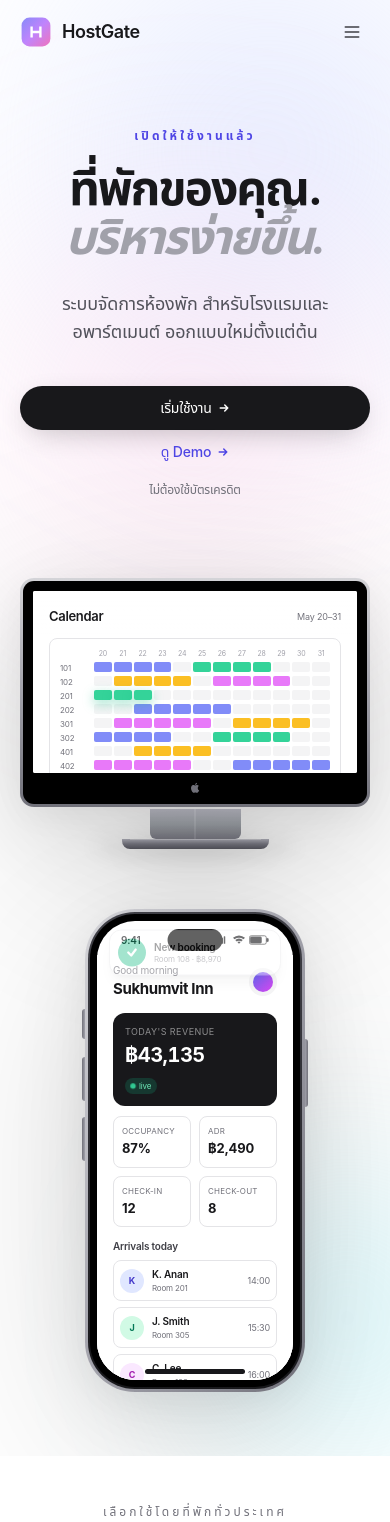
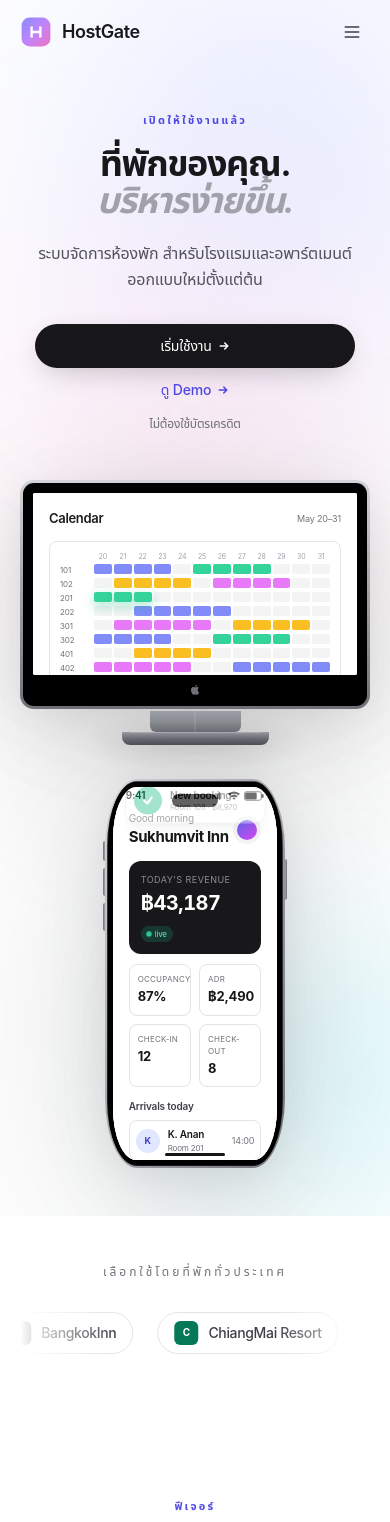
Before and after one commit to paradiddle1r/hostgate, a Next.js app: page / in a window 390 px wide. Shown: the top 1522 px of the page. Built offline with nearby package versions, Linux system fonts and the light colour scheme.

Commit message:
fix: mobile responsive - percentage-based device frames + proper layouts

```diff
--- a/components/FeatureBreakdown.tsx
+++ b/components/FeatureBreakdown.tsx
@@ -137,7 +137,7 @@
   ];
 
   return (
-    <section className="relative py-24 lg:py-32">
+    <section className="relative py-20 lg:py-32">
       <div className="mx-auto max-w-7xl px-5 lg:px-8">
         <Reveal>
           <SectionHeader
@@ -151,7 +151,7 @@
           />
         </Reveal>
 
-        <div className="mt-20 space-y-32 lg:space-y-44">
+        <div className="mt-16 space-y-20 sm:mt-20 sm:space-y-28 lg:space-y-44">
           {rows.map((row, i) => (
             <FeatureRowComponent key={i} row={row} reversed={i % 2 === 1} />
           ))}
@@ -165,15 +165,19 @@
   const { locale } = useI18n();
 
   const deviceFrame = (
-    <div className="tilt">
-      {row.device === "studio" && <StudioDisplay>{row.scene}</StudioDisplay>}
+    <div className="tilt mx-auto w-full">
+      {row.device === "studio" && (
+        <div className="mx-auto w-full max-w-lg lg:max-w-none">
+          <StudioDisplay>{row.scene}</StudioDisplay>
+        </div>
+      )}
       {row.device === "ipad" && (
-        <div className="mx-auto max-w-[480px]">
+        <div className="mx-auto w-full max-w-md lg:max-w-[520px]">
           <IpadFrame orientation="landscape">{row.scene}</IpadFrame>
         </div>
       )}
       {row.device === "iphone" && (
-        <div className="mx-auto max-w-[260px]">
+        <div className="mx-auto w-[200px] sm:w-[240px] lg:w-[280px]">
           <IPhoneFrame>{row.scene}</IPhoneFrame>
         </div>
       )}
@@ -182,14 +186,16 @@
 
   const text = (
     <div>
-      <p className="text-xs font-semibold uppercase tracking-[0.25em] text-indigo-600">
+      <p className="text-[11px] font-semibold uppercase tracking-[0.2em] text-indigo-600 sm:text-xs sm:tracking-[0.25em]">
         {pick(row.eyebrow, locale)}
       </p>
-      <h3 className="mt-4 whitespace-pre-line text-4xl font-semibold leading-[1.05] tracking-[-0.03em] text-zinc-900 lg:text-5xl">
+      <h3 className="mt-3 whitespace-pre-line text-3xl font-semibold leading-[1.05] tracking-[-0.03em] text-zinc-900 sm:mt-4 sm:text-4xl lg:text-5xl">
         {pick(row.title, locale)}
       </h3>
-      <p className="mt-5 text-lg leading-relaxed text-zinc-600">{pick(row.desc, locale)}</p>
-      <ul className="mt-6 space-y-2.5">
+      <p className="mt-4 text-base leading-relaxed text-zinc-600 sm:mt-5 sm:text-lg">
+        {pick(row.desc, locale)}
+      </p>
+      <ul className="mt-5 space-y-2 sm:mt-6 sm:space-y-2.5">
         {row.bullets.map((b, i) => (
           <li key={i} className="flex items-start gap-3 text-sm text-zinc-700">
             <svg viewBox="0 0 20 20" className="mt-0.5 h-4 w-4 flex-none text-zinc-900" fill="currentColor">
@@ -204,7 +210,7 @@
 
   return (
     <Reveal>
-      <div className={`grid gap-12 lg:grid-cols-2 lg:gap-16 ${reversed ? "lg:grid-flow-dense" : ""}`}>
+      <div className={`grid gap-10 lg:grid-cols-2 lg:gap-16 ${reversed ? "lg:grid-flow-dense" : ""}`}>
         <div className={`flex items-center ${reversed ? "lg:col-start-2" : ""}`}>{text}</div>
         <div className={`flex items-center ${reversed ? "lg:col-start-1" : ""}`}>{deviceFrame}</div>
       </div>
--- a/components/Features.tsx
+++ b/components/Features.tsx
@@ -64,12 +64,14 @@
 }) {
   return (
     <div className="mx-auto max-w-3xl text-center">
-      <p className="text-xs font-semibold uppercase tracking-[0.2em] text-indigo-600">{badge}</p>
-      <h2 className="mt-4 text-4xl font-semibold tracking-[-0.03em] text-zinc-900 sm:text-5xl lg:text-6xl">
+      <p className="text-[11px] font-semibold uppercase tracking-[0.2em] text-indigo-600 sm:text-xs">
+        {badge}
+      </p>
+      <h2 className="mt-3 text-3xl font-semibold tracking-[-0.03em] text-zinc-900 sm:mt-4 sm:text-4xl md:text-5xl lg:text-6xl">
         {title}
       </h2>
       {subtitle && (
-        <p className="mt-4 text-lg text-zinc-600">{subtitle}</p>
+        <p className="mt-3 text-base text-zinc-600 sm:mt-4 sm:text-lg">{subtitle}</p>
       )}
     </div>
   );
--- a/components/Hero.tsx
+++ b/components/Hero.tsx
@@ -11,7 +11,7 @@
   const { locale, t } = useI18n();
 
   return (
-    <section className="relative isolate overflow-hidden pt-32 pb-16 lg:pt-48 lg:pb-28">
+    <section className="relative isolate overflow-hidden pt-28 pb-12 sm:pt-32 sm:pb-16 lg:pt-48 lg:pb-28">
       {/* Animated mesh gradient */}
       <div className="mesh-bg">
         <div className="blob" />
@@ -20,14 +20,14 @@
       <div className="mx-auto max-w-7xl px-5 lg:px-8">
         <div className="mx-auto max-w-4xl text-center">
           <p
-            className="hero-anim text-xs font-semibold uppercase tracking-[0.25em] text-indigo-600"
+            className="hero-anim text-[11px] font-semibold uppercase tracking-[0.2em] text-indigo-600 sm:text-xs sm:tracking-[0.25em]"
             style={{ animationDelay: "0.05s" }}
           >
             {pick(t.hero.badge, locale)}
           </p>
 
           <h1
-            className="hero-anim mt-5 text-5xl font-semibold leading-[1.02] tracking-[-0.045em] text-zinc-900 sm:text-7xl lg:text-[6.5rem]"
+            className="hero-anim mt-4 text-4xl font-semibold leading-[1.05] tracking-[-0.04em] text-zinc-900 sm:mt-5 sm:text-6xl sm:leading-[1.02] sm:tracking-[-0.045em] lg:text-[6.5rem]"
             style={{ animationDelay: "0.15s" }}
           >
             {pick(t.hero.title1, locale)}
@@ -36,19 +36,19 @@
           </h1>
 
           <p
-            className="hero-anim mx-auto mt-7 max-w-xl text-lg text-zinc-600 sm:text-xl"
+            className="hero-anim mx-auto mt-5 max-w-xl text-base leading-relaxed text-zinc-600 sm:mt-7 sm:text-lg lg:text-xl"
             style={{ animationDelay: "0.25s" }}
           >
             {pick(t.hero.subtitle, locale)}
           </p>
 
           <div
-            className="hero-anim mt-10 flex flex-col items-center justify-center gap-3 sm:flex-row"
+            className="hero-anim mt-8 flex flex-col items-center justify-center gap-3 sm:mt-10 sm:flex-row"
             style={{ animationDelay: "0.35s" }}
           >
             <Link
               href="#pricing"
-              className="group inline-flex w-full items-center justify-center gap-1.5 rounded-full bg-zinc-900 px-6 py-3 text-sm font-medium text-white shadow-[0_8px_30px_-10px_rgba(0,0,0,0.3)] transition hover:bg-zinc-800 hover:shadow-[0_12px_36px_-10px_rgba(0,0,0,0.4)] sm:w-auto"
+              className="group inline-flex w-full max-w-xs items-center justify-center gap-1.5 rounded-full bg-zinc-900 px-6 py-3 text-sm font-medium text-white shadow-[0_8px_30px_-10px_rgba(0,0,0,0.3)] transition hover:bg-zinc-800 hover:shadow-[0_12px_36px_-10px_rgba(0,0,0,0.4)] sm:w-auto"
             >
               {pick(t.hero.ctaPrimary, locale)}
               <svg viewBox="0 0 16 16" className="h-3 w-3 transition group-hover:translate-x-0.5" fill="none" stroke="currentColor" strokeWidth="2">
@@ -57,7 +57,7 @@
             </Link>
             <Link
               href="#screenshots"
-              className="group inline-flex w-full items-center justify-center gap-1.5 text-sm font-medium text-indigo-600 transition hover:text-indigo-700 sm:w-auto"
+              className="group inline-flex w-full max-w-xs items-center justify-center gap-1.5 text-sm font-medium text-indigo-600 transition hover:text-indigo-700 sm:w-auto"
             >
               <span className="link-underline">{pick(t.hero.ctaSecondary, locale)}</span>
               <svg viewBox="0 0 16 16" className="h-3 w-3 transition group-hover:translate-x-0.5" fill="none" stroke="currentColor" strokeWidth="2">
@@ -66,34 +66,43 @@
             </Link>
           </div>
 
-          <p className="hero-anim mt-5 text-xs text-zinc-500" style={{ animationDelay: "0.45s" }}>
+          <p className="hero-anim mt-4 text-xs text-zinc-500 sm:mt-5" style={{ animationDelay: "0.45s" }}>
             {pick(t.hero.note, locale)}
           </p>
         </div>
 
-        {/* Studio Display + iPhone composition */}
+        {/* Devices */}
         <div
-          className="hero-anim relative mx-auto mt-20 max-w-5xl lg:mt-24"
+          className="hero-anim relative mx-auto mt-12 max-w-5xl sm:mt-16 lg:mt-24"
           style={{ animationDelay: "0.6s" }}
         >
-          <div className="tilt mx-auto">
+          {/* Mobile / Tablet: stack devices */}
+          <div className="flex flex-col items-center gap-6 lg:hidden">
+            <div className="w-full max-w-xl">
+              <div className="tilt">
                 <StudioDisplay>
                   <AnimatedDashboard />
                 </StudioDisplay>
               </div>
-
-          {/* iPhone floats bottom-right */}
-          <div className="absolute right-2 bottom-2 hidden w-[160px] float sm:right-4 sm:bottom-8 sm:block md:right-8 md:bottom-12 md:w-[200px] lg:right-16 lg:bottom-16 lg:w-[240px]">
+            </div>
+            <div className="w-[180px] sm:w-[220px]">
               <div className="tilt">
                 <IPhoneFrame>
                   <AnimatedMobile />
                 </IPhoneFrame>
               </div>
             </div>
+          </div>
 
-          {/* Mobile-only iPhone */}
-          <div className="mt-12 flex justify-center sm:hidden">
-            <div className="w-[220px]">
+          {/* Desktop: Studio Display with floating iPhone */}
+          <div className="hidden lg:block">
+            <div className="tilt mx-auto">
+              <StudioDisplay>
+                <AnimatedDashboard />
+              </StudioDisplay>
+            </div>
+            <div className="absolute right-16 bottom-16 w-[240px] float">
+              <div className="tilt">
                 <IPhoneFrame>
                   <AnimatedMobile />
                 </IPhoneFrame>
@@ -101,6 +110,7 @@
             </div>
           </div>
         </div>
+      </div>
     </section>
   );
 }
--- a/components/IPhoneFrame.tsx
+++ b/components/IPhoneFrame.tsx
@@ -3,10 +3,12 @@
 import { ReactNode } from "react";
 
 /**
- * iPhone 15 Pro-inspired frame — pure CSS.
- * Refined proportions:
- *   - Dynamic Island width ≈ 28% of screen (matches real device)
- *   - Titanium frame with subtle gradient + inner dark bezel
+ * iPhone 15 Pro-inspired frame — pure CSS, fully responsive.
+ *
+ * Sizing strategy:
+ *   - All inner elements (notch, frame, buttons) use % values relative to
+ *     the device width, so the device looks correct at any size.
+ *   - Use `style.width` (px) via wrapper, or `w-full max-w-[Xpx]`.
  */
 export default function IPhoneFrame({
   children,
@@ -18,32 +20,29 @@
   return (
     <div className={`relative mx-auto w-full max-w-[280px] device-shadow ${className}`}>
       {/* Titanium outer frame */}
-      <div className="relative rounded-[50px] bg-gradient-to-br from-[#d4d4d8] via-[#a1a1aa] to-[#71717a] p-[3px]">
+      <div className="relative rounded-[18%] bg-gradient-to-br from-[#d4d4d8] via-[#a1a1aa] to-[#71717a] p-[1.1%]">
         {/* Mid-frame dark bezel */}
-        <div className="relative rounded-[47px] bg-gradient-to-b from-[#3f3f46] to-[#18181b] p-[2px]">
+        <div className="relative rounded-[17%] bg-gradient-to-b from-[#3f3f46] to-[#18181b] p-[0.7%]">
           {/* Inner black bezel */}
-          <div className="relative rounded-[45px] bg-black p-[7px]">
+          <div className="relative rounded-[16%] bg-black p-[2.6%]">
             {/* Screen */}
-            <div className="relative overflow-hidden rounded-[38px] bg-white">
-              {/* Dynamic Island — ~28% of screen width, proportional */}
-              <div className="pointer-events-none absolute left-1/2 top-2 z-30 h-[22px] w-[28%] max-w-[80px] -translate-x-1/2 rounded-full bg-black" />
+            <div className="relative overflow-hidden rounded-[14%] bg-white">
+              {/* Dynamic Island — ~28% of screen width */}
+              <div className="pointer-events-none absolute left-1/2 top-[2%] z-30 h-[3.5%] w-[28%] -translate-x-1/2 rounded-full bg-black" />
 
               {/* Status bar */}
-              <div className="relative z-20 flex h-[34px] items-center justify-between px-6 pt-1 text-[10px] font-semibold text-zinc-900">
+              <div className="relative z-20 flex h-[5.5%] items-center justify-between px-[8%] pt-[1%] text-[10px] font-semibold text-zinc-900">
                 <span>9:41</span>
                 <span className="flex items-center gap-1">
-                  {/* Signal */}
                   <svg viewBox="0 0 16 10" className="h-2.5 w-3" fill="currentColor">
                     <rect x="0" y="6" width="2" height="4" rx="0.5" />
                     <rect x="3" y="4" width="2" height="6" rx="0.5" />
                     <rect x="6" y="2" width="2" height="8" rx="0.5" />
                     <rect x="9" y="0" width="2" height="10" rx="0.5" />
                   </svg>
-                  {/* WiFi */}
                   <svg viewBox="0 0 16 12" className="h-2.5 w-3" fill="currentColor">
                     <path d="M8 0a14 14 0 00-8 3l2 2a11 11 0 0112 0l2-2a14 14 0 00-8-3zm0 4a8 8 0 00-5 2l2 2a5 5 0 016 0l2-2a8 8 0 00-5-2zm0 4a3 3 0 00-2 1l2 2 2-2a3 3 0 00-2-1z" />
                   </svg>
-                  {/* Battery */}
                   <svg viewBox="0 0 26 12" className="h-2.5 w-5" fill="none" stroke="currentColor" strokeWidth="1">
                     <rect x="0.5" y="0.5" width="22" height="11" rx="2.5" />
                     <rect x="2" y="2" width="14" height="8" rx="1" fill="currentColor" />
@@ -56,19 +55,19 @@
               <div className="aspect-[9/19.5] w-full bg-white">{children}</div>
 
               {/* Home indicator */}
-              <div className="pointer-events-none absolute inset-x-0 bottom-1.5 z-30 flex justify-center">
-                <span className="h-[5px] w-[100px] rounded-full bg-zinc-900" />
+              <div className="pointer-events-none absolute inset-x-0 bottom-[1%] z-30 flex justify-center">
+                <span className="h-[0.6%] min-h-[3px] w-[36%] rounded-full bg-zinc-900" />
               </div>
             </div>
           </div>
         </div>
       </div>
 
-      {/* Side buttons */}
-      <span className="absolute -left-[3px] top-[100px] h-[30px] w-[3px] rounded-l-md bg-gradient-to-r from-[#71717a] to-[#a1a1aa]" />
-      <span className="absolute -left-[3px] top-[148px] h-[44px] w-[3px] rounded-l-md bg-gradient-to-r from-[#71717a] to-[#a1a1aa]" />
-      <span className="absolute -left-[3px] top-[208px] h-[44px] w-[3px] rounded-l-md bg-gradient-to-r from-[#71717a] to-[#a1a1aa]" />
-      <span className="absolute -right-[3px] top-[130px] h-[68px] w-[3px] rounded-r-md bg-gradient-to-l from-[#71717a] to-[#a1a1aa]" />
+      {/* Side buttons — percentage positioning so they stay in proportion */}
+      <span className="absolute -left-[1%] top-[16%] h-[5%] w-[1%] min-w-[2px] rounded-l-sm bg-gradient-to-r from-[#71717a] to-[#a1a1aa]" />
+      <span className="absolute -left-[1%] top-[23%] h-[7%] w-[1%] min-w-[2px] rounded-l-sm bg-gradient-to-r from-[#71717a] to-[#a1a1aa]" />
+      <span className="absolute -left-[1%] top-[32%] h-[7%] w-[1%] min-w-[2px] rounded-l-sm bg-gradient-to-r from-[#71717a] to-[#a1a1aa]" />
+      <span className="absolute -right-[1%] top-[20.5%] h-[10.5%] w-[1%] min-w-[2px] rounded-r-sm bg-gradient-to-l from-[#71717a] to-[#a1a1aa]" />
     </div>
   );
 }
--- a/components/Screenshots.tsx
+++ b/components/Screenshots.tsx
@@ -14,7 +14,7 @@
   const { locale, t } = useI18n();
 
   return (
-    <section id="screenshots" className="relative bg-zinc-50/60 py-24 lg:py-36">
+    <section id="screenshots" className="relative bg-zinc-50/60 py-20 lg:py-36">
       <div className="mx-auto max-w-7xl px-5 lg:px-8">
         <Reveal>
           <SectionHeader
@@ -24,29 +24,26 @@
           />
         </Reveal>
 
-        {/* 3-device lineup: Studio Display + iPad + iPhone */}
+        {/* Stacked on mobile/tablet, row on lg+ */}
         <Reveal variant="scale" delay={150}>
-          <div className="mx-auto mt-16 flex max-w-6xl flex-col items-end gap-8 md:flex-row md:items-end md:gap-6 lg:gap-10">
-            {/* Studio Display (biggest, takes flex-1) */}
-            <div className="w-full md:flex-1">
+          <div className="mx-auto mt-12 max-w-6xl lg:mt-16">
+            {/* Mobile / Tablet — stack centered */}
+            <div className="flex flex-col items-center gap-10 lg:hidden">
+              <div className="w-full max-w-xl">
                 <div className="tilt">
                   <StudioDisplay>
                     <AnimatedDashboard />
                   </StudioDisplay>
                 </div>
               </div>
-
-            {/* iPad (medium) */}
-            <div className="mx-auto w-[260px] flex-none md:mx-0 md:w-[220px] lg:w-[280px]">
+              <div className="w-full max-w-md">
                 <div className="tilt float">
                   <IpadFrame orientation="landscape">
                     <MonthlyRentalScene />
                   </IpadFrame>
                 </div>
               </div>
-
-            {/* iPhone (smallest) */}
-            <div className="mx-auto w-[180px] flex-none md:mx-0 md:w-[160px] lg:w-[200px]">
+              <div className="w-[200px]">
                 <div className="tilt">
                   <IPhoneFrame>
                     <AnimatedMobile />
@@ -54,10 +51,36 @@
                 </div>
               </div>
             </div>
+
+            {/* Desktop — row */}
+            <div className="hidden items-end gap-8 lg:flex">
+              <div className="flex-1">
+                <div className="tilt">
+                  <StudioDisplay>
+                    <AnimatedDashboard />
+                  </StudioDisplay>
+                </div>
+              </div>
+              <div className="w-[280px] flex-none">
+                <div className="tilt float">
+                  <IpadFrame orientation="landscape">
+                    <MonthlyRentalScene />
+                  </IpadFrame>
+                </div>
+              </div>
+              <div className="w-[200px] flex-none">
+                <div className="tilt">
+                  <IPhoneFrame>
+                    <AnimatedMobile />
+                  </IPhoneFrame>
+                </div>
+              </div>
+            </div>
+          </div>
         </Reveal>
 
         <Reveal delay={300}>
-          <p className="mx-auto mt-16 max-w-md text-center text-base text-zinc-500">
+          <p className="mx-auto mt-12 max-w-md text-center text-base text-zinc-500 lg:mt-16">
             {locale === "th"
               ? "ใช้งานบนเครื่องไหนก็เหมือนเดิม"
               : "Same experience, every device."}
--- a/components/Showcase.tsx
+++ b/components/Showcase.tsx
@@ -137,18 +137,27 @@
         </div>
       </div>
 
-      {/* Mobile fallback: stacked simple cards */}
-      <div className="mx-auto mt-12 max-w-3xl space-y-12 px-5 lg:hidden">
+      {/* Mobile fallback: stacked cards with device preview */}
+      <div className="mx-auto mt-12 max-w-3xl space-y-16 px-5 lg:hidden">
         {features.map((f, i) => (
           <Reveal key={i}>
-            <div>
-              <p className="text-xs font-semibold uppercase tracking-[0.25em] text-indigo-600">
-                {pick(f.eyebrow, locale)}
-              </p>
-              <h3 className="mt-3 whitespace-pre-line text-3xl font-semibold leading-tight tracking-tight text-zinc-900">
-                {pick(f.title, locale)}
-              </h3>
-              <p className="mt-3 text-base text-zinc-600">{pick(f.desc, locale)}</p>
+            <div className="flex flex-col gap-6">
+              <div>
+                <p className="text-[11px] font-semibold uppercase tracking-[0.2em] text-indigo-600 sm:text-xs">
+                  {pick(f.eyebrow, locale)}
+                </p>
+                <h3 className="mt-3 whitespace-pre-line text-3xl font-semibold leading-[1.05] tracking-[-0.03em] text-zinc-900 sm:text-4xl">
+                  {pick(f.title, locale)}
+                </h3>
+                <p className="mt-3 text-base text-zinc-600 sm:text-lg">{pick(f.desc, locale)}</p>
+              </div>
+              <div className="mx-auto w-full max-w-md">
+                <div className="tilt">
+                  <StudioDisplay>
+                    <AnimatedDashboard phase={f.phase} />
+                  </StudioDisplay>
+                </div>
+              </div>
             </div>
           </Reveal>
         ))}
--- a/components/StudioDisplay.tsx
+++ b/components/StudioDisplay.tsx
@@ -37,20 +37,27 @@
         </div>
       </div>
 
-      {/* Aluminum stand — arm */}
-      <div className="relative mx-auto mt-[2px] h-[30px] w-[26%] rounded-b-md bg-gradient-to-b from-[#a1a1aa] via-[#8d9196] to-[#71717a]">
-        {/* Subtle highlight on the arm */}
+      {/* Aluminum stand — arm (aspect-ratio keeps it proportional) */}
+      <div
+        className="relative mx-auto mt-[2px] w-[26%] rounded-b-md bg-gradient-to-b from-[#a1a1aa] via-[#8d9196] to-[#71717a]"
+        style={{ aspectRatio: "26 / 6" }}
+      >
         <div className="absolute left-1/2 top-0 h-full w-[1px] -translate-x-1/2 bg-white/20" />
       </div>
 
-      {/* Stand base */}
-      <div className="relative mx-auto h-[10px] w-[42%] rounded-b-[8px] bg-gradient-to-b from-[#a1a1aa] via-[#71717a] to-[#52525b]">
-        {/* Front highlight */}
+      {/* Stand base (also proportional) */}
+      <div
+        className="relative mx-auto w-[42%] rounded-b-[8px] bg-gradient-to-b from-[#a1a1aa] via-[#71717a] to-[#52525b]"
+        style={{ aspectRatio: "42 / 3.5" }}
+      >
         <div className="absolute inset-x-2 top-0 h-[1px] bg-white/20" />
       </div>
 
       {/* Soft floor shadow */}
-      <div className="pointer-events-none mx-auto h-[12px] w-[60%] -translate-y-2 rounded-[50%] bg-black/15 blur-md" />
+      <div
+        className="pointer-events-none mx-auto w-[60%] -translate-y-2 rounded-[50%] bg-black/15 blur-md"
+        style={{ aspectRatio: "60 / 3" }}
+      />
     </div>
   );
 }
```
Lines whose indentation alone changed are shown as unchanged.
